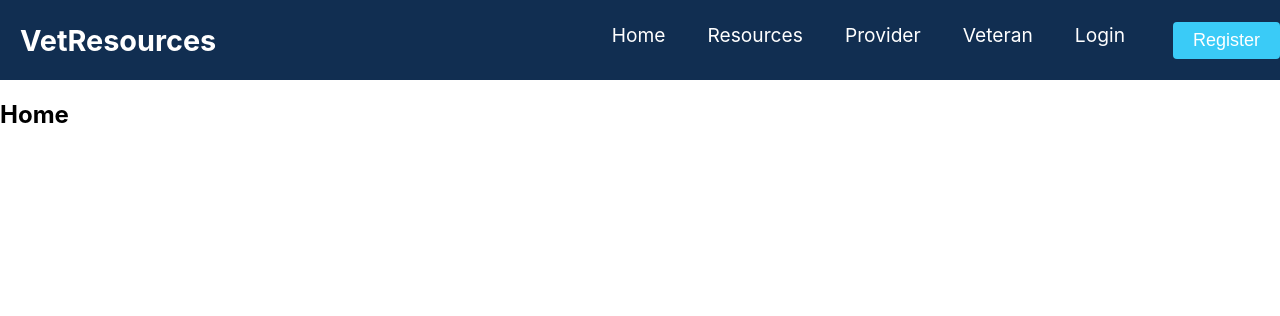
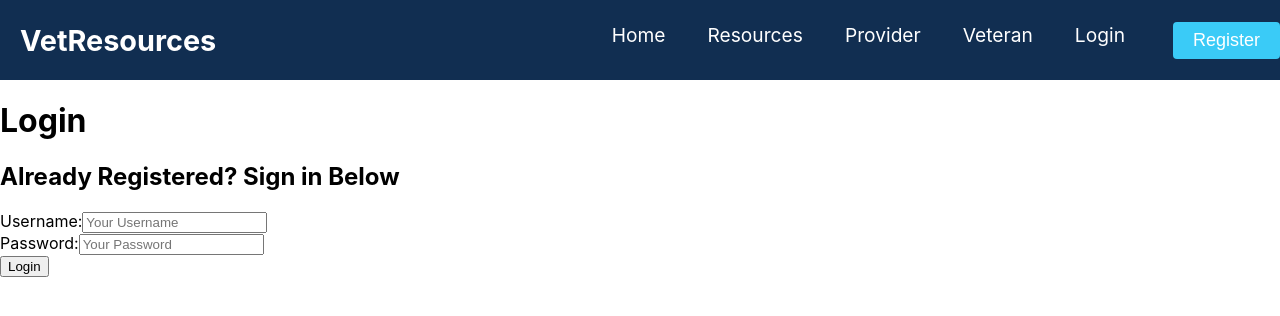
Before and after one commit to patrickcollins24/vet-resources, a React (Create React App) app: page / in a window 1280 px wide. Shown: the top 316 px of the page. Built offline with nearby package versions, Linux system fonts and the light colour scheme.

Commit message:
changed homepage to login  connected initial login

```diff
--- a/src/App.css
+++ b/src/App.css
@@ -31,7 +31,7 @@
     position: relative;
 }
 
-.App-container {
+/* .App-container {
     width: 300px;
     height: 535px;
     background-image: linear-gradient(to bottom right, rgba(168, 86, 86, 0.7), rgba(211, 172, 172, 0.7)), url('./assets/container-bg.jpg');
@@ -39,4 +39,4 @@
     background-position: 50% 0;
     box-shadow: 0px 0px 20px rgba(0,0,0,0.3);
     border-radius: 25px;
-}
+} */
--- a/src/App.js
+++ b/src/App.js
@@ -16,30 +16,15 @@ import ResourcesPage from './components/ResourcesPage';
 
 
 export default function App() {
+  const [user,setUser]=useState({});
+  const [isloggedin,setIsloggedin]=useState(false);
+  const [isadmin,setIsadmin]=useState(false);
   return (
     <Router>
-      <div>
-        <nav>
-          {/* <ul>
-            <li>
-              <Link to="/">Home</Link>
-            </li>
-            <li>
-              <Link to="/login">Login</Link>
-            </li>
-            <li>
-              <Link to="/register">Register</Link>
-            </li>
-            <li>
-              <Link to="/users">Users</Link>
-            </li>
-          </ul> */}
-        </nav>
-
-        <Switch>
-          <Route path="/login">
+       <Switch>
+          <Route exact path="/">
             <Navbar />
-            <ProviderLogin />
+            <ProviderLogin user={user} isloggedin={isloggedin} isadmin={isadmin}/>
           </Route>
           <Route path="/resources">
             <Navbar />
@@ -57,81 +42,7 @@ export default function App() {
           <Navbar />
           <VeteranPage />
           </Route>
-          <Route path="/">
-            <Navbar />
-            <Home />
-          </Route>
         </Switch>
-      </div>
     </Router>
   );
-}
-
-
-  function Home() {
-    return <h2>Home</h2>;
-  }
-  function Register() {
-    return <h2>Registration</h2>;
-  }
-  function Login() {
-    return <h2>Login</h2>;
-  }
-  function Users() {
-    return <h2>Profile</h2>;
-  }
-
-
-//   const [appointments, setAppointments]= useState([
-
-//     {
-//     id: 1,
-//     title: 'Va Clinic appointment',
-//     date: '05/25/2021',
-//     time: '8:00pm',
-//     reminder: true,
-//     type: 'medical'
-// },
-
-//     {
-//     id: 2,
-//     title: 'resume writing workshop',
-//     date: '06/24/2021',
-//     time: '10:00am',
-//     reminder: true,
-//     type: 'event'
-// },
-//     {
-//     id: 3,
-//     title: 'take medicine',
-//     date: '03/31/2021',
-//     time: '8:00am',
-//     reminder: true,
-//     type: 'general'
-// },
-
-
-// ])
-
-// //add
-// const addAppointment = (appointment) => {
-//   const id = Math.floor(Math.random() * 1000) + 1
-//   const newAppointment = { id, ...appointment}
-//   setAppointments([...appointment, newAppointment])
-// }
-
-
-// //delete
-// const deleteAppointment = (id) => {
-//   setAppointments(appointments.filter((appointment => appointment.id !== id) ))
-
-// }
-
-
-  // return (
-  //   <div className="App">
-  //     <Navbar />
-  //     <AddAppointment onAdd={addAppointment} />
-  //     {appointments.length > 0 ?<Appointments appointments={appointments} onDelete={deleteAppointment} /> : 'Add New Appointment'}
-  //   </div>
-  // );
+ }
--- a/src/components/AddAppointment.jsx
+++ b/src/components/AddAppointment.jsx
@@ -1,7 +1,7 @@
 import {  useState } from 'react';
 
 const AddAppointment = ({ onAdd }) => {
-    const [, setTitle] =useState('')
+    const [title, setTitle] =useState('')
     const [date, setDate] =useState('')
     const [time, setTime] =useState('')
     const [reminder, setReminder] =useState('')
--- a/src/components/ProviderLogin.jsx
+++ b/src/components/ProviderLogin.jsx
@@ -1,42 +1,45 @@
-import React from "react";
+import React,{useState} from "react";
 import LoginMessage from "./LoginMessage";
 
-class ProviderLogin extends React.Component {
-  constructor(props) {
-    super(props);
-    this.state = {
-      username: "",
-      password: "",
-      serverResponse: null
-    };
-  }
+const ProviderLogin =()=> {
+  const [username,setUsername] = useState("");
+  const [password,setPassword] = useState("");
+  const [signinerror,setSigninerror] = useState("");
+  const [loginData,setLoginData] = useState("");
 
-  _onChange = (field, value) => {
-    this.setState({
-      [field]: value
-    });
+  const _handleusername = (input) => {
+    setUsername(input)
   };
 
-  _handleSubmit = (event) => {
-    event.preventDefault();
-    const serverResponse = this.props.handleSubmit(
-      this.state.username,
-      this.state.password
-    );
-    this.setState(
-      {
-        serverResponse
-      },
-      () => {
-        console.log("server response is:", serverResponse);
-      }
-    );
+  const _handlepassword = (input) => {
+    setPassword(input)
   };
 
-  render() {
+  const _handleSubmit = async(event) => {
+    event.preventDefault();
+    const loginData ={
+      username: username,
+      password: password,
+    };
+
+    const response = await fetch(`http://127.0.0.1:3003/users/login`,{
+      method: "POST",
+      headers: { "Content-Type" : "application/json" },
+      body: JSON.stringify(loginData)
+    });
+    const resData = await response.json();
+    console.log("server response is:", resData)
+    if (resData.msg){
+      setSigninerror(resData.msg)
+    }
+    else{
+
+    }
+  };
+
     return (
       <>
-        <form onSubmit={this._handleSubmit}>
+        <form onSubmit={event => _handleSubmit(event)}>
             <div><h1>Login</h1>
         </div>
         <div><h2>Already Registered? Sign in Below</h2></div>
@@ -46,9 +49,9 @@ class ProviderLogin extends React.Component {
               type="text"
               name="username"
               placeholder="Your Username"
-              value={this.state.username}
+              value={username}
               onChange={(event) => {
-                this._onChange("username", event.target.value);
+                _handleusername(event.target.value);
               }}
             />
           </label>
@@ -59,9 +62,9 @@ class ProviderLogin extends React.Component {
                         type="password"
                         name="password"
                         placeholder="Your Password"
-                        value={this.state.password}
+                        value={password}
                         onChange={(event) => {
-                        this._onChange("password", event.target.value);
+                          _handlepassword(event.target.value);
                         }}
                     />
                 </label>
@@ -69,15 +72,15 @@ class ProviderLogin extends React.Component {
           </div>
           <button type="submit">Login</button>
         </form>
-        {!!this.state.serverResponse ? (
+        {/* {!!this.state.loginData ? (
           <LoginMessage
-            isValid={this.state.serverResponse.isValid}
-            message={this.state.serverResponse.message}
+            isValid={this.state.loginData.isValid}
+            message={this.state.loginData.message}
           />
-        ) : null}
+        ) : null} */}
       </>
     );
-  }
+
 }
 
 export default ProviderLogin;
```
